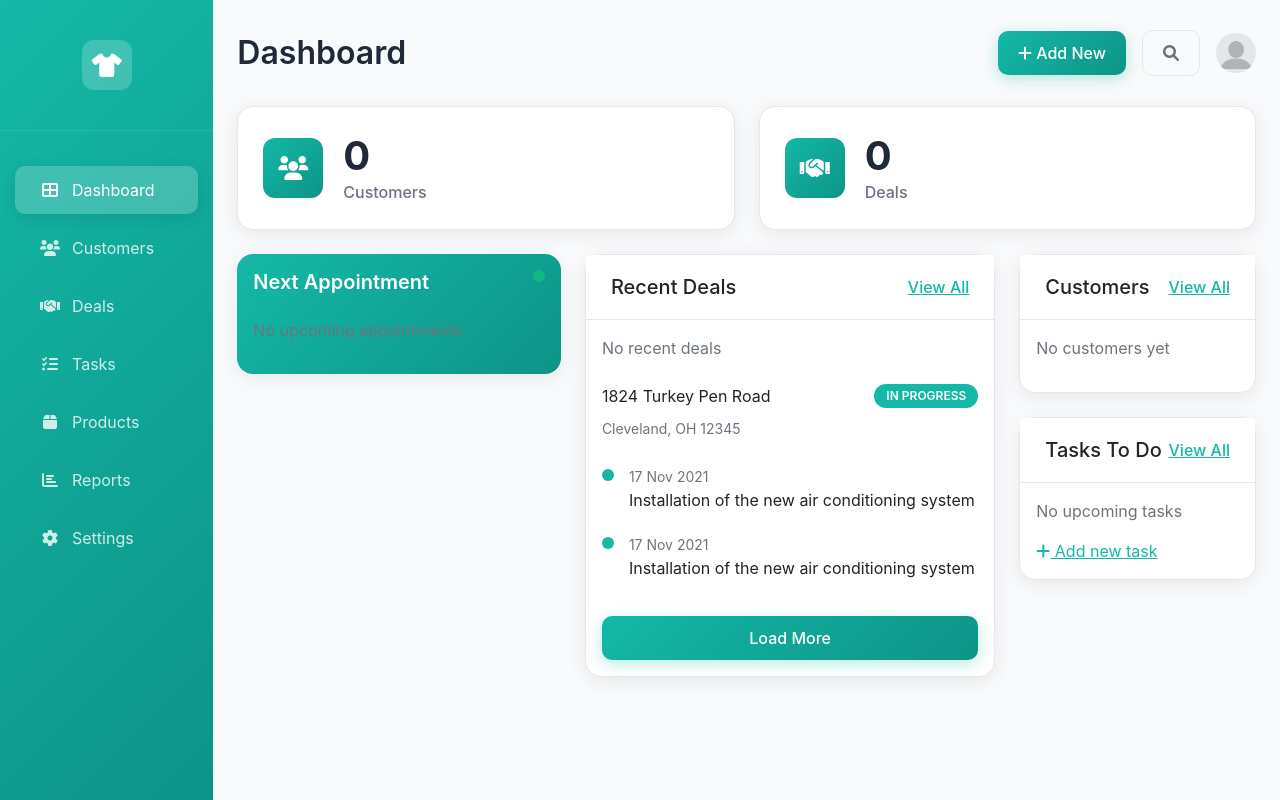
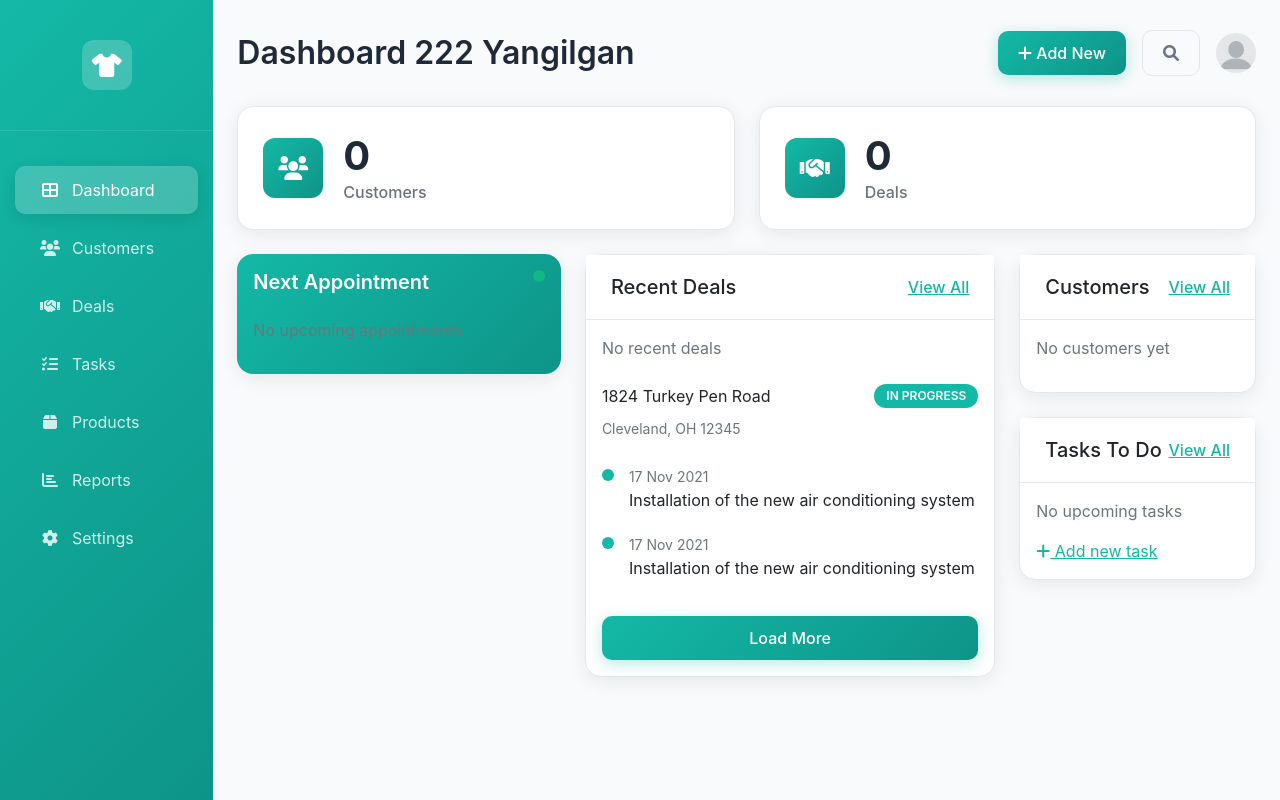
Before and after one commit to Zarnigor/ERP, a Django app: page / in a window 1280 px wide. Run offline with Django 5.2, Linux system fonts and the light colour scheme; data that the repository does not hold is empty.

Commit message:
Update dashboard.html

```diff
--- a/templates/erp/dashboard.html
+++ b/templates/erp/dashboard.html
@@ -6,7 +6,7 @@
 {% block content %}
 <div class="dashboard-header">
     <div class="d-flex justify-content-between align-items-center">
-        <h1 class="page-title">Dashboard</h1>
+        <h1 class="page-title">Dashboard 222 Yangilgan </h1>
         <div class="d-flex align-items-center">
             <button class="btn btn-primary me-3">
                 <i class="fas fa-plus"></i> Add New
```
